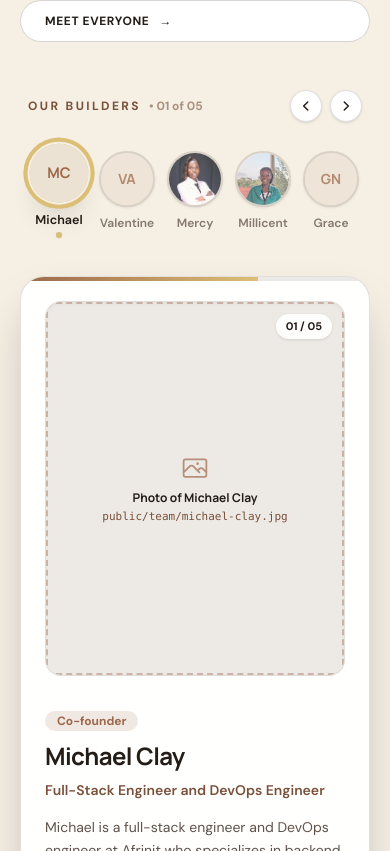
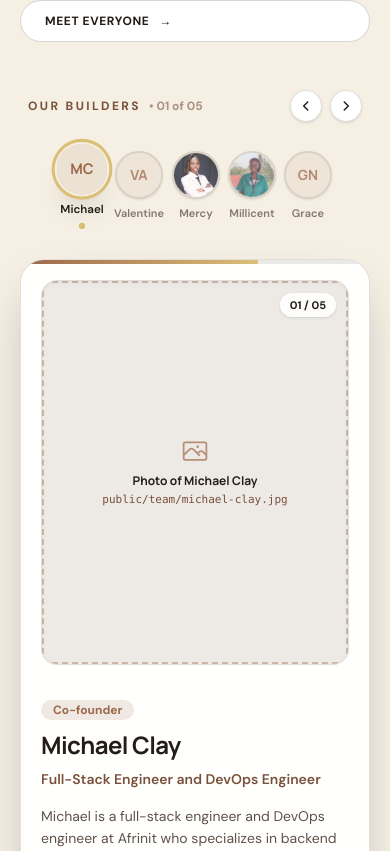
Before and after one commit to AFRINIT-TECH/Afrinit-Portfolio, a React (Vite) app in the folder afrinit-web/: page / in a window 390 px wide. Shown: the part 3693-4544 px from the top of the page. Built offline with nearby package versions, Linux system fonts and the light colour scheme.

Commit message:
refactor(ui): optimize FounderCarousel mobile avatar proportions and card layout

```diff
--- a/afrinit-web/src/components/ui/FounderCarousel.jsx
+++ b/afrinit-web/src/components/ui/FounderCarousel.jsx
@@ -119,7 +119,7 @@ export const FounderCarousel = ({ members = [], onNavigate, isPreview = false })
       </div>
 
       {/* 2. Floating Avatar Bar: 5 circular interactive portraits */}
-      <div className="mb-10 flex items-center justify-center gap-3 sm:gap-6 flex-wrap px-2">
+      <div className="mb-8 flex items-center justify-center gap-2 sm:gap-6 flex-wrap px-1 sm:px-2">
         {members.map((m, idx) => {
           const isActive = idx === activeIndex;
           return (
@@ -127,15 +127,15 @@ export const FounderCarousel = ({ members = [], onNavigate, isPreview = false })
               key={idx}
               type="button"
               onClick={() => changeSlide(idx)}
-              className={`group flex flex-col items-center gap-2 cursor-pointer transition-all duration-300 focus:outline-none ${
+              className={`group flex flex-col items-center gap-1.5 sm:gap-2 cursor-pointer transition-all duration-300 focus:outline-none ${
                 isActive ? "scale-105" : "opacity-75 hover:opacity-100 hover:scale-102"
               }`}
             >
               {/* Circular Avatar */}
               <div
-                className={`relative h-14 w-14 sm:h-20 sm:w-20 rounded-full overflow-hidden transition-all duration-300 ${
+                className={`relative h-12 w-12 sm:h-20 sm:w-20 rounded-full overflow-hidden transition-all duration-300 ${
                   isActive
-                    ? "ring-4 ring-[#dcbf77] ring-offset-2 ring-offset-[#f5efe4] shadow-xl"
+                    ? "ring-3 sm:ring-4 ring-[#dcbf77] ring-offset-2 ring-offset-[#f5efe4] shadow-xl"
                     : "border-2 border-[#3d2d22]/20 hover:border-[#9c6849]/60 shadow-sm"
                 }`}
               >
@@ -143,7 +143,7 @@ export const FounderCarousel = ({ members = [], onNavigate, isPreview = false })
                   <img
                     src={m.image}
                     alt={m.name}
-                    className="h-full w-full object-cover object-top"
+                    className="h-full w-full object-cover object-[center_20%]"
                     loading="lazy"
                   />
                 ) : (
@@ -159,7 +159,7 @@ export const FounderCarousel = ({ members = [], onNavigate, isPreview = false })
               {/* Founder Name & Dot underneath avatar */}
               <div className="flex flex-col items-center">
                 <span
-                  className={`text-xs sm:text-sm font-semibold max-w-[80px] sm:max-w-[100px] truncate text-center transition-colors ${
+                  className={`text-[11px] sm:text-sm font-semibold max-w-[64px] sm:max-w-[100px] truncate text-center transition-colors ${
                     isActive
                       ? "text-[#231c17] font-bold"
                       : "text-[#5f5249] group-hover:text-[#231c17]"
@@ -178,7 +178,7 @@ export const FounderCarousel = ({ members = [], onNavigate, isPreview = false })
 
       {/* 3. Showcase Card Underneath: Full Profile Details */}
       <div
-        className={`card-nerd relative w-full rounded-3xl border border-[#3d2d22]/15 bg-white/95 p-6 sm:p-10 shadow-2xl transition-all duration-300 overflow-hidden ${
+        className={`card-nerd relative w-full rounded-3xl border border-[#3d2d22]/15 bg-white/95 p-5 sm:p-10 shadow-2xl transition-all duration-300 overflow-hidden ${
           isFading ? "opacity-30 translate-y-2" : "opacity-100 translate-y-0"
         }`}
       >
@@ -196,33 +196,25 @@ export const FounderCarousel = ({ members = [], onNavigate, isPreview = false })
           <div className="md:col-span-5 w-full">
             <div className="relative aspect-[4/5] w-full overflow-hidden rounded-2xl bg-[#231c17]/5 border border-[#3d2d22]/10 shadow-inner flex items-center justify-center">
               {currentMember.image ? (
-                <>
-                  {/* Ambient blurred backdrop */}
-                  <img
-                    src={currentMember.image}
-                    alt=""
-                    aria-hidden="true"
-                    className="absolute inset-0 h-full w-full object-cover blur-2xl opacity-40 scale-125 pointer-events-none select-none"
-                  />
-                  {/* Crisp uncropped foreground image showing full face */}
+                <div className="relative h-full w-full overflow-hidden">
                   <img
                     src={currentMember.image}
                     alt={currentMember.name}
-                    className="relative z-10 h-full w-full object-contain p-2 drop-shadow-sm select-none"
+                    className="h-full w-full object-cover object-[center_20%] select-none transition-transform duration-700 ease-out hover:scale-105"
                     loading="lazy"
                   />
-                </>
+                  <div className="absolute inset-0 bg-gradient-to-t from-[#231c17]/30 via-transparent to-transparent pointer-events-none" />
+                </div>
               ) : (
                 <ImagePlaceholder
                   label={`Photo of ${currentMember.name}`}
                   hint={`public/team/${slug}.jpg`}
-                  aspect="aspect-[4/5]"
                   className="h-full w-full rounded-none border-0"
                 />
               )}
 
               {/* Corner badge */}
-              <div className="absolute top-3 right-3 rounded-full bg-white/90 px-2.5 py-1 text-[11px] font-bold text-[#231c17] backdrop-blur-sm shadow-sm">
+              <div className="absolute top-3 right-3 rounded-full bg-white/90 px-2.5 py-1 text-[11px] font-bold text-[#231c17] backdrop-blur-sm shadow-sm z-10">
                 0{activeIndex + 1} / 0{total}
               </div>
             </div>
@@ -359,10 +351,10 @@ export const FounderCarousel = ({ members = [], onNavigate, isPreview = false })
                 ) : (
                   <button
                     type="button"
-                    onClick={() => onNavigate && onNavigate("contact")}
+                    onClick={() => onNavigate && onNavigate("team")}
                     className="text-xs font-bold text-[#79513a] hover:text-[#231c17] transition-colors inline-flex items-center gap-1.5 cursor-pointer"
                   >
-                    Connect with {currentMember.name.split(" ")[0]}
+                    View {currentMember.name.split(" ")[0]}’s full profile
                     <span>→</span>
                   </button>
                 )}
```
